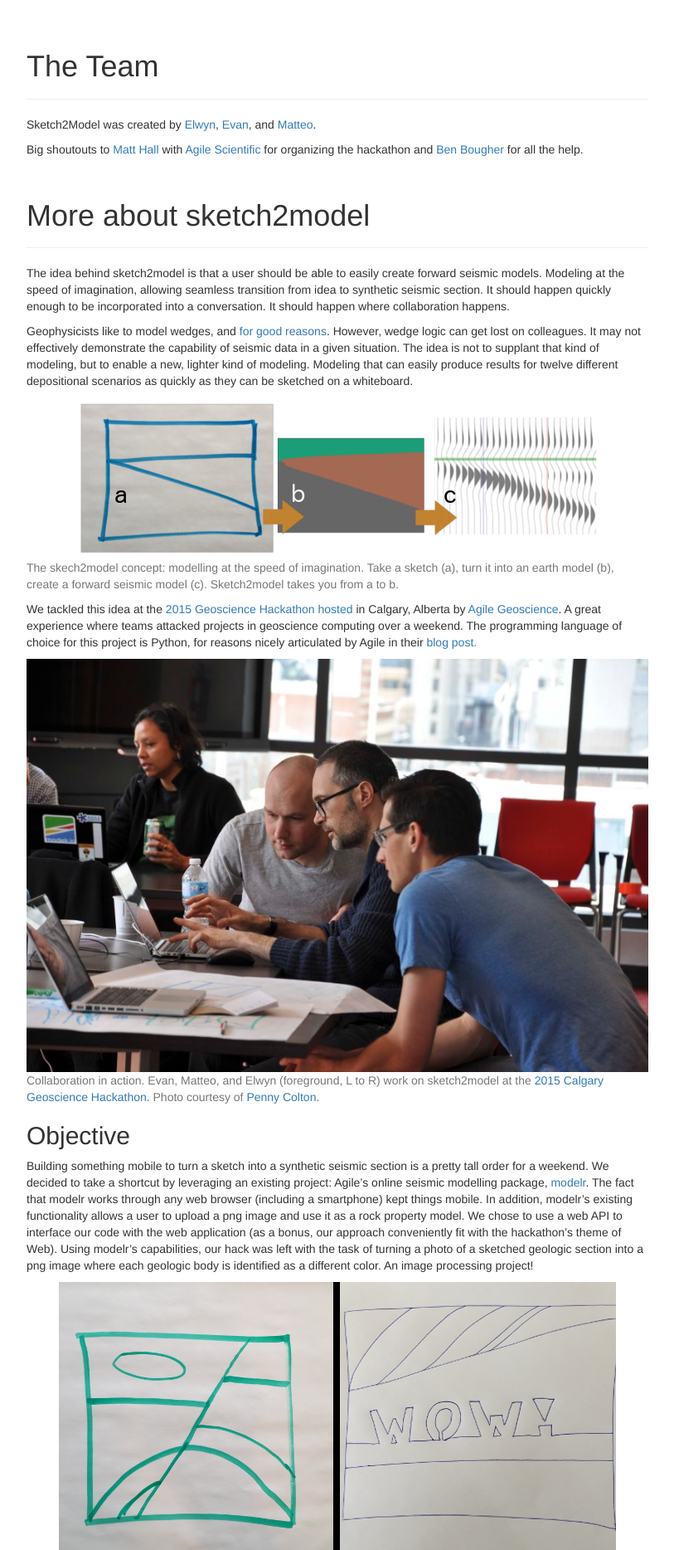
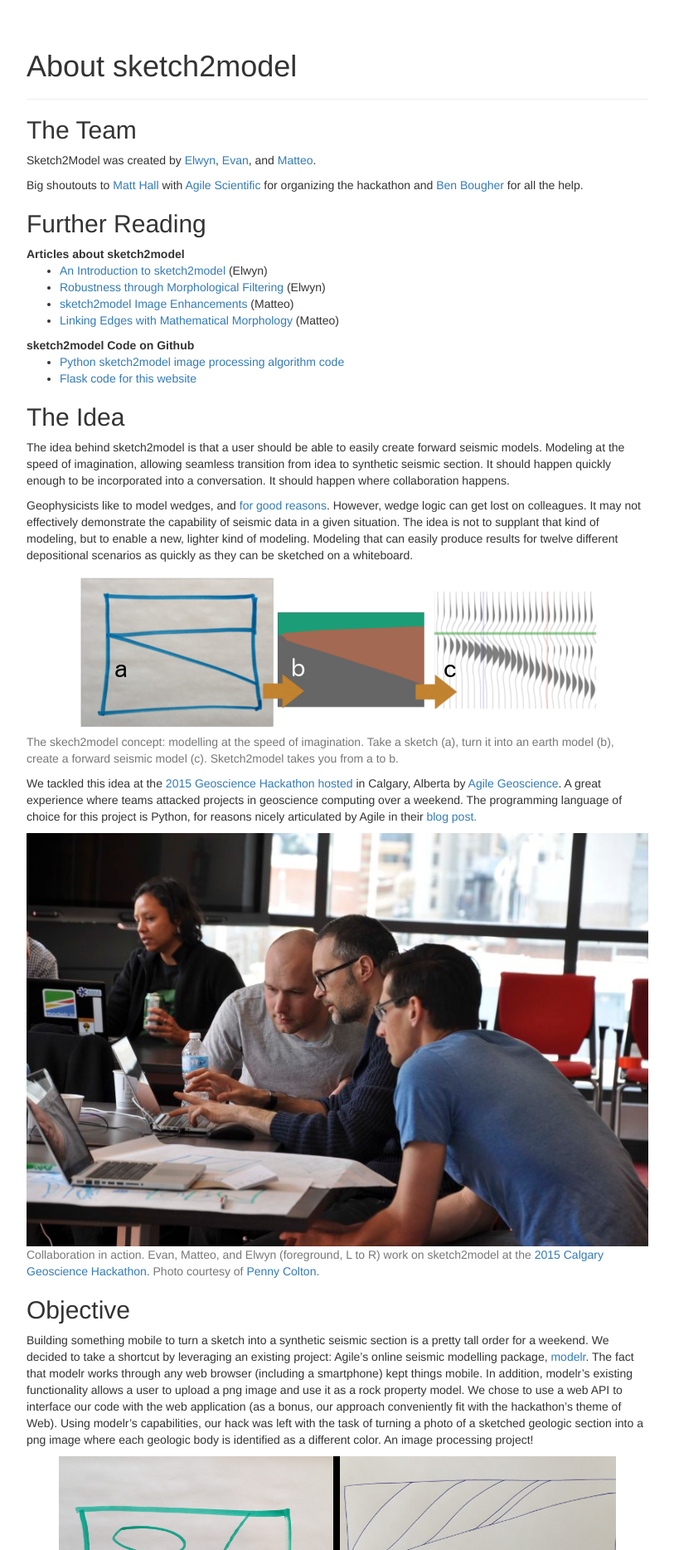
Before and after one commit to epsalt/sketch2model-web, a Flask app: page /about in a window 1280 px wide. Shown: the part 52-1920 px from the top of the page at 83% size, without its empty margins (233-1046 px from the left). Run offline with Flask 2, Linux system fonts and the light colour scheme; some libraries are stand-ins or nearby versions.

Commit message:
About page content

```diff
--- a/sketch2model_web/templates/about.html
+++ b/sketch2model_web/templates/about.html
@@ -1,12 +1,12 @@
 {% extends "boilerplate.html" %}
 {% block content %}
-
 
 <div class="row">
   <div class="col-sm-offset-2 col-sm-8">
     <div class="page-header">
-      <h1>The Team</h1>
+      <h1>About sketch2model</h1>
     </div>
+    <h2>The Team</h2>
     <p>
       Sketch2Model was created
       by <a href="https://scibbatical.wordpress.com/">
@@ -15,19 +15,43 @@
     </p>
     <p>
       Big shoutouts to <a href="https://twitter.com/kwinkunks">Matt
-      Hall</a> with <a href="https://agilescientific.com/"> Agile
-      Scientific</a> for organizing the hackathon
-      and <a href="https://github.com/ben-bougher">Ben Bougher</a> for
-      all the help.
+        Hall</a> with <a href="https://agilescientific.com/"> Agile
+        Scientific</a> for organizing the hackathon
+        and <a href="https://github.com/ben-bougher">Ben Bougher</a>
+        for all the help.
     </p>
-  </div>
-</div>
-
-<div class="row">
-  <div class="col-sm-offset-2 col-sm-8">
-    <div class="page-header">
-      <h1 id="about-sketch2model">More about sketch2model</h1>
-    </div>
+    <h2>Further Reading</h2>
+    <strong>Articles about sketch2model</strong>
+    <ul>
+      <li><a href="https://scibbatical.wordpress.com/2016/05/02/sketch2model/">
+          An Introduction to sketch2model</a> (Elwyn)
+      </li>
+      <li>
+        <a href="https://scibbatical.wordpress.com/2016/12/10/mild-or-wild/">
+          Robustness through Morphological Filtering</a> (Elwyn)
+      </li>
+      <li>
+        <a href="https://mycarta.wordpress.com/2016/05/25/sketch2model-sketch-image-enhancements/">
+          sketch2model Image Enhancements</a> (Matteo)
+      </li>
+      <li>
+        <a href="https://mycarta.wordpress.com/2016/07/22/sketch2model-linking-edges-with-mathematical-morphology/">
+          Linking Edges with Mathematical Morphology</a> (Matteo)
+      </li>
+    </ul>
+    <strong>sketch2model Code on Github</strong>
+    <ul>
+      <li>
+        <a href="https://github.com/mycarta/sketch2model">
+          Python sketch2model image processing algorithm code </a>
+      </li>
+      <li>
+        <a href="https://github.com/epsalt/sketch2model_web">
+          Flask code for this website
+        </a>
+      </li>
+    </ul>
+    <h2 id="about-sketch2model">The Idea</h2>
     <p>
       The idea behind sketch2model is that a user should be able to
       easily create forward seismic models. Modeling at the speed of
@@ -49,9 +73,10 @@
       <img src="static/overview.png" class="center-block img-responsive" alt="wedges">
       <figcaption>
         <p class="text-muted">
-          The skech2model concept: modelling at the speed of imagination. Take a
-          sketch (a), turn it into an earth model (b), create a forward seismic
-          model (c). Sketch2model takes you from a to b.
+          The skech2model concept: modelling at the speed of
+          imagination. Take a sketch (a), turn it into an earth model
+          (b), create a forward seismic model (c). Sketch2model takes
+          you from a to b.
         </p>
       </figcaption>
     </figure>
@@ -74,9 +99,9 @@
           Collaboration in action. Evan, Matteo, and Elwyn
           (foreground, L to R) work on sketch2model at
           the <a href="http://www.agilegeoscience.com/blog/2015/5/15/canadian-codeshow">2015
-            Calgary Geoscience Hackathon.</a> Photo courtesy
+          Calgary Geoscience Hackathon.</a> Photo courtesy
           of <a href="https://www.linkedin.com/in/penny-colton-5a652914">Penny
-            Colton.</a>
+          Colton.</a>
         </p>
       </figcaption>
     </figure>
@@ -212,25 +237,6 @@
       posted on these sites is scant right now, but we are working to
       add more information and documentation through time.
     </p>
-    <h2 id="reading">Further reading</h2>
-    <ul>
-      <li>
-        Elwyn's articles about sketch2model:
-        <a href="https://scibbatical.wordpress.com/2016/05/02/sketch2model/">
-        an introduction to sketch2model</a> and
-        <a href="https://scibbatical.wordpress.com/2016/12/10/mild-or-wild/">
-        robustness through morphological filtering.</a>
-      </li>
-      <li>
-        Matteo's articles on sketch2model:
-        <a href="https://mycarta.wordpress.com/2016/05/25/sketch2model-sketch-image-enhancements/">
-        sketch2model image enhancements</a> and
-        <a href="https://mycarta.wordpress.com/2016/07/22/sketch2model-linking-edges-with-mathematical-morphology/">
-        linking edges with mathematical morphology</a>
-      </li>
-    </ul>
-
   </div>
 </div>
-
 {% endblock %}
```
